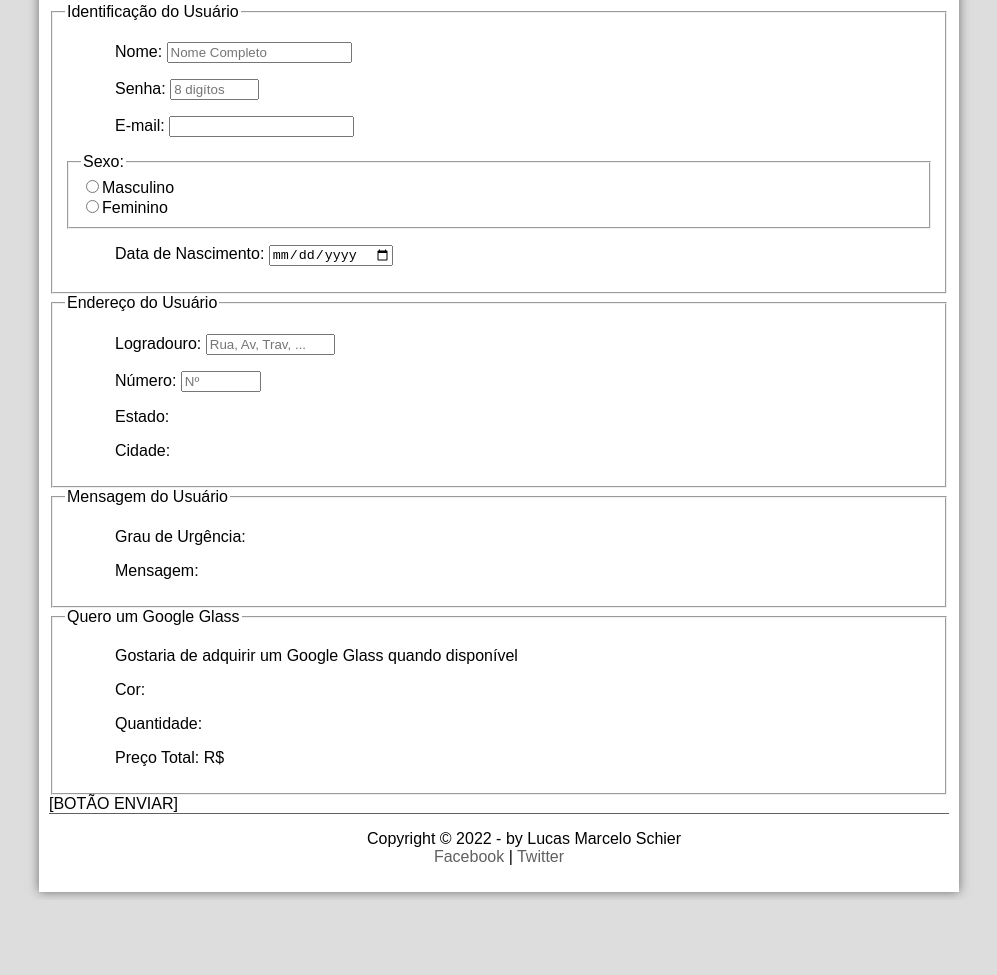
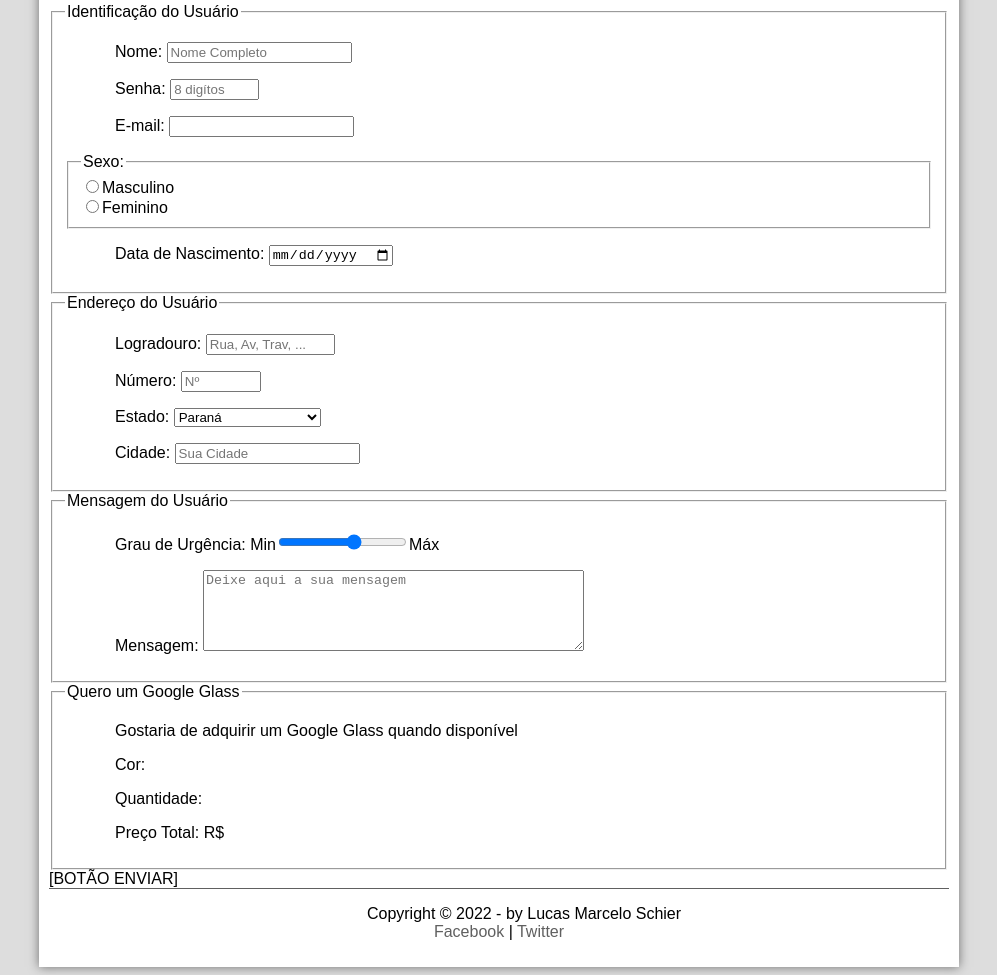
Before and after one commit to lucaschier179/Projetos-Realizados, a plain HTML site: page curso_de_html5 -site_completo/Curso - HTML-20220622T104137Z-001/Curso - HTML/projeto-glass-html5/fale-conosco.html in a window 1280 px wide. Shown: the part 341-1316 px from the top of the page, without its empty margins (141-1138 px from the left). Before the commit the page ends 1241 px from the top, so only its background shows below. Drawn offline with Linux system fonts and the light colour scheme; a script that the page names is missing.

Commit message:
aula 34 - 19/09
Curso de HTML5 - Formulários (parte 2)

```diff
--- a/curso_de_html5 -site_completo/Curso - HTML-20220622T104137Z-001/Curso - HTML/projeto-glass-html5/fale-conosco.html
+++ b/curso_de_html5 -site_completo/Curso - HTML-20220622T104137Z-001/Curso - HTML/projeto-glass-html5/fale-conosco.html
@@ -42,7 +42,7 @@
                 </hgroup>
             </header>
 
-            <form>
+            <form method="post" id="fContato" action="mailto:contato@cursoemvideo.com">
                 <fieldset id="usuario">
                     <legend>Identificação do Usuário</legend>
                     <p>
@@ -78,20 +78,55 @@
                         <label for="cNum">Número:</label>
                         <input type="number" name="tNum" id="cNum" min="0" max="99999" placeholder="Nº">
                     </p>
-                    <p>Estado:</p>
-                    <p>Cidade:</p>
+                    <p>
+                        <label for="cEst">Estado:</label>
+                        <select name="tEst" id="cEst">
+                            <optgroup label="Região Sul">
+                                <option value="PR">Paraná</option>
+                                <option value="SC">Santa Catarina</option>
+                                <option value="RS">Rio Grande do Sul</option>
+                            </optgroup>
+                            <optgroup label="Região Sudeste">
+                                <option value="SP">São Paulo</option>
+                                <option value="RJ">Rio de Janeiro</option>
+                                <option value="MG">Minas Gerais</option>
+                            </optgroup>
+                        </select>
+                    </p>
+                    <p>
+                        <label for="cCid">Cidade:</label>
+                        <input type="text" name="tCid" id="cCid" maxlength="40" size="20" placeholder="Sua Cidade" list="cidades">
+                    </p>
+                    <datalist id="cidades">
+                        <option value="União da Vitória"></option>
+                        <option value="Porto União"></option>
+                    </datalist>
                 </fieldset>
 
                 <fieldset id="mensagem"><legend>Mensagem do Usuário</legend>
-                    <p>Grau de Urgência:</p>
-                    <p>Mensagem:</p>
+                    <p>
+                        <label for="cUrg">Grau de Urgência:</label>
+                        Min<input type="range" name="tUrg" id="cUrg" min="0" max="10" step="2">Máx
+                    </p>
+                    <p>
+                        <label for="cMsg">Mensagem:</label>
+                        <textarea name="tMsg" id="cMsg" cols="45" rows="5" placeholder="Deixe aqui a sua mensagem"></textarea>
+                    </p>
                 </fieldset>
 
                 <fieldset id="pedido"><legend>Quero um Google Glass</legend>
-                    <p>Gostaria de adquirir um Google Glass quando disponível</p>
-                    <p>Cor:</p>
-                    <p>Quantidade:</p>
-                    <p>Preço Total: R$</p>
+                    <p>
+                        <label for="cPed">Gostaria de adquirir um Google Glass quando disponível</label>
+                    </p>
+                    <p>
+                        <label for="cCor">Cor:</label>
+                    </p>
+                    <p>
+                        <label for="cQtd">Quantidade:</label>
+                    </p>
+                    <p>
+                        <label for="cTot">Preço Total: R$</label>
+                    </p>
                 </fieldset>
 
 
```
Also changed, not shown: curso_de_html5 -site_completo/Curso - HTML-20220622T104137Z-001/Curso - HTML/projeto-glass-html5/_css/specs.css (line endings or trailing spaces).
